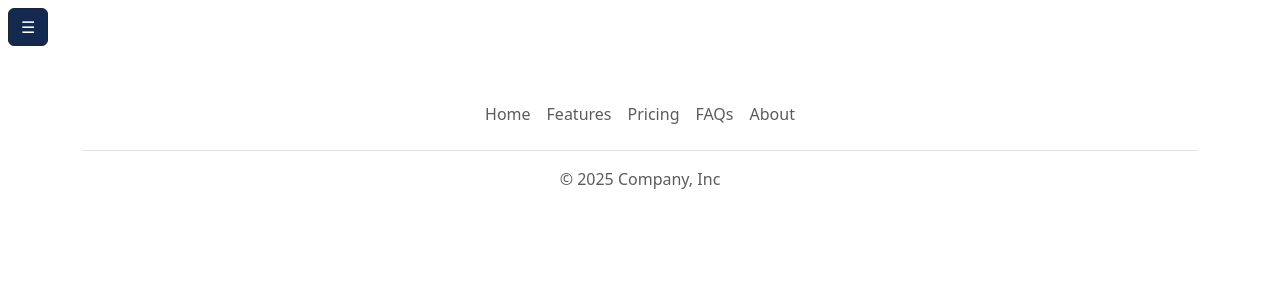
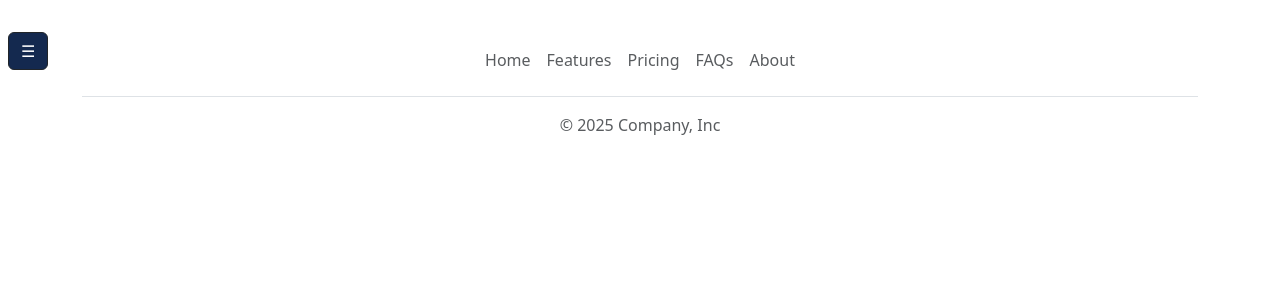
Before and after one commit to naranjolautaro943-beep/proyecto_programacion, a React (Vite) app: page / in a window 1280 px wide. Shown: the top 300 px of the page. Built offline with nearby package versions, Linux system fonts and the light colour scheme.

Commit message:
hice un cambio en css

```diff
--- a/src/Components/Cards/Sidebar/Sidebar.css
+++ b/src/Components/Cards/Sidebar/Sidebar.css
@@ -8,5 +8,5 @@
 
 }
 .d-flex{
-
+    position: fixed;
 }
--- a/src/Components/Cards/Sidebar/Sidebar.jsx
+++ b/src/Components/Cards/Sidebar/Sidebar.jsx
@@ -9,7 +9,7 @@ export default function Sidebar() {
       </button>
 
       {abierto && (
-        <div className="d-flex flex-column flex-shrink-0 p-3 sidebar" style={{ width: 280, height: "100vh" }}>
+        <div className="d-flex flex-column flex-shrink-0 p-3 sidebar" style={{ position:abierto? 'fixed': 'false', width: 280, height: "100vh" }}>
           <a href="/" className="d-flex align-items-center mb-3 mb-md-0 me-md-auto text-white text-decoration-none">
             <svg className="bi pe-none me-2" width="40" height="32" viewBox="0 0 118 94" fill="currentColor" aria-hidden="true">
               <path fillRule="evenodd" clipRule="evenodd" d="M24.509 0c-6.733 0-11.715 5.893-11.492 12.284.214 6.14-.064 14.092-2.066 20.577C8.943 39.365 5.547 43.485 0 44.014v5.972c5.547.529 8.943 4.649 10.951 11.153 2.002 6.485 2.28 14.437 2.066 20.577C12.794 88.106 17.776 94 24.51 94H93.5c6.733 0 11.714-5.893 11.491-12.284-.214-6.14.064-14.092 2.066-20.577 2.009-6.504 5.396-10.624 10.943-11.153v-5.972c-5.547-.529-8.934-4.649-10.943-11.153-2.002-6.484-2.28-14.437-2.066-20.577C105.214 5.894 100.233 0 93.5 0H24.508zM80 57.863C80 66.663 73.436 72 62.543 72H44a2 2 0 01-2-2V24a2 2 0 012-2h18.437c9.083 0 15.044 4.92 15.044 12.474 0 5.302-4.01 10.049-9.119 10.88v.277C75.317 46.394 80 51.21 80 57.863zM60.521 28.34H49.948v14.934h8.905c6.884 0 10.68-2.772 10.68-7.727 0-4.643-3.264-7.207-9.012-7.207zM49.948 49.2v16.458H60.91c7.167 0 10.964-2.876 10.964-8.281 0-5.406-3.903-8.178-11.425-8.178H49.948z" />
```
